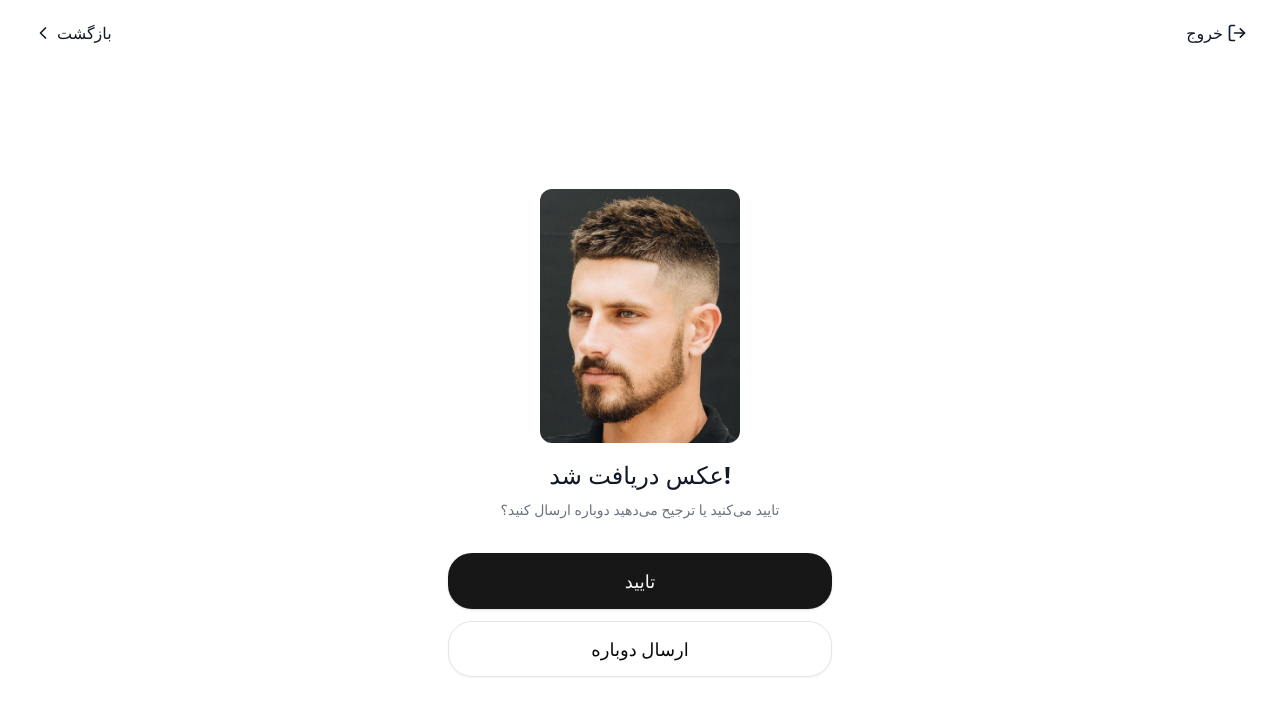
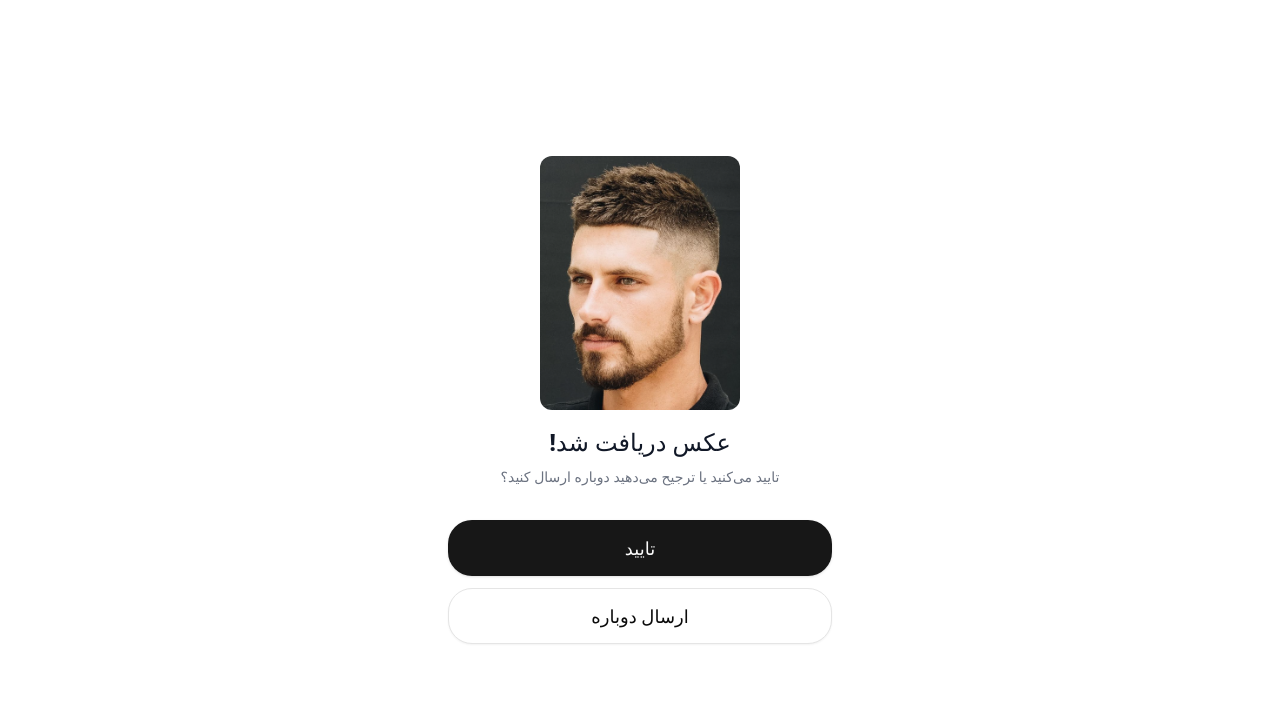
Before and after one commit to AlirezaAlikhani/Nova, a React (Vite) app: page /accsept in a window 1280 px wide. Shown: the top 716 px of the page. Built offline with nearby package versions, Linux system fonts and the light colour scheme.

Commit message:
small change

```diff
--- a/src/pages/acceptImage.tsx
+++ b/src/pages/acceptImage.tsx
@@ -1,5 +1,5 @@
 import LoggingImage from "../assets/images/carchter.png";
-import { Camera, ChevronLeft, Image, LogOut } from "lucide-react";
+import { Camera, Image } from "lucide-react";
 import { useEffect, useState, useRef } from "react";
 import { useLocation, useNavigate } from "react-router-dom";
 import { Button } from "@/components/ui/Button";
@@ -50,7 +50,9 @@
   const handleFileSelected = (file?: File | null) => {
     if (!file) return;
     setDrawerOpen(false);
-    navigate("/loading", { state: { file, fromDashboard: true } });
+    navigate("/loading", {
+      state: { file, fromDashboard: fromDashboard || false },
+    });
   };
 
   const compressImage = (
@@ -129,28 +131,6 @@
       className="bg-white h-[100dvh] flex flex-col font-sans overflow-hidden fixed inset-0 px-4 sm:px-6"
     >
       {/* Header */}
-      <header className="flex items-center justify-between py-3 sm:py-4 flex-shrink-0">
-        <button
-          onClick={() => {
-            if (fromDashboard) {
-              navigate("/dashboard");
-            } else {
-              navigate(-1);
-            }
-          }}
-          className="flex items-center bg-white gap-1 text-gray-900 px-2 py-1 rounded-xl"
-        >
-          <ChevronLeft className="w-4 h-4 sm:w-5 sm:h-5" />
-          <span className="text-sm sm:text-base font-medium">بازگشت</span>
-        </button>
-        <button
-          onClick={() => navigate("/login")}
-          className="flex bg-white items-center gap-1 text-gray-900 px-2 py-1 rounded-xl"
-        >
-          <span className="text-sm sm:text-base font-semibold">خروج</span>
-          <LogOut className="w-4 h-4 sm:w-5 sm:h-5" />
-        </button>
-      </header>
       <main className="flex flex-col items-center justify-center space-y-6 sm:space-y-8 w-full max-w-sm mx-auto flex-1">
         {/* Illustration + Text */}
         <div className="flex flex-col items-center text-center">
@@ -160,7 +140,7 @@
             className="w-[200px] h-[254px] object-cover rounded-xl mb-4"
           />
 
-          <h1 className="text-2xl font-bold text-gray-900">عکس دریافت شد!</h1>
+          <h1 className="text-2xl font-bold text-gray-900"> !عکس دریافت شد</h1>
 
           {fromDashboard ? (
             <p className="text-sm text-gray-500 mt-2 leading-relaxed">
--- a/src/pages/chooseImageScreen.tsx
+++ b/src/pages/chooseImageScreen.tsx
@@ -1,4 +1,4 @@
-import { ChevronRight, Camera, Image, LogOut } from "lucide-react";
+import { ChevronRight, Camera, Image, LogOut, ChevronLeft } from "lucide-react";
 import { Button } from "@/components/ui/Button";
 import { useRef } from "react";
 import { useNavigate } from "react-router-dom";
@@ -29,21 +29,21 @@
       className="bg-white h-[100dvh] flex flex-col font-sans overflow-hidden fixed inset-0"
     >
       {/* Header: Back + Title */}
-      <header className="flex items-center justify-between px-4 pt-3 pb-2">
+      <header className="flex items-center justify-between px-5 pt-4 pb-2">
         <button
           onClick={() => navigate("/login")}
           className="flex items-center bg-white gap-1 text-gray-900 px-2 py-1 rounded-xl"
         >
-          <span className="text-sm sm:text-base font-semibold">خروج</span>
-          <LogOut className="w-4 h-4 sm:w-5 sm:h-5" />
+          <LogOut className="w-5 h-5" />
+          <span className="text-base font-semibold">خروج</span>
         </button>
         <Button
           variant="ghost"
           className="flex items-center text-black bg-white gap-1 text-lg font-semibold"
           onClick={() => navigate(-1)}
         >
-          بازگشت
-          <ChevronRight className="w-5 h-5 rotate-180" />
+          <span className="text-base font-medium">بازگشت</span>
+          <ChevronLeft className="w-5 h-5" />
         </Button>
       </header>
 
```
